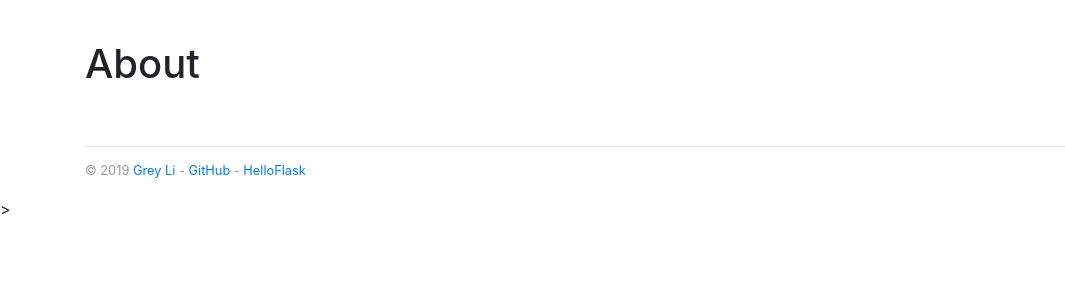
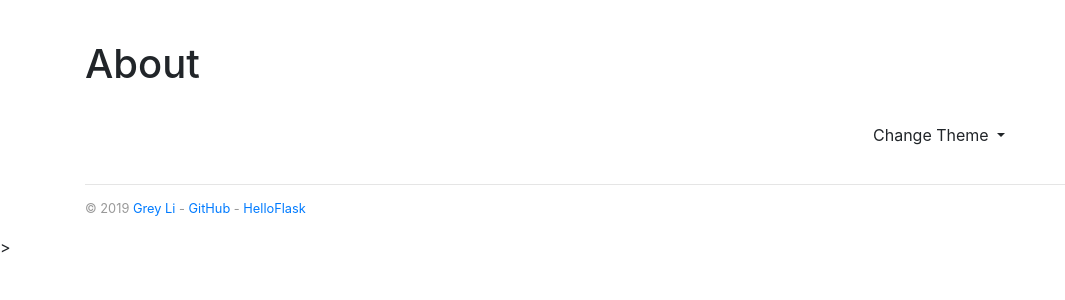
Before and after one commit to lioncgn/my_bluelog, a Python web app: template bluelog/templates/blog/about.html in a window 1280 px wide. Shown: the part 56-356 px from the top of the page, without its empty margins (0-1065 px from the left). Run offline with Jinja, Linux system fonts and the light colour scheme; the template is opened without the code that fills it, so the values that code supplies are empty; some libraries are stand-ins or nearby versions.

Commit message:
add change theme

```diff
--- a/bluelog/settings.py
+++ b/bluelog/settings.py
@@ -46,6 +46,8 @@ class BaseConfig(object):
     BLUELOG_POST_PER_PAGE = 10
     BLUELOG_MANAGE_POST_PER_PAGE = 15
     BLUELOG_COMMENT_PER_PAGE = 15
+    #theme
+    BLUELOG_THEMES = {'perfect_blue': 'Perfect Blue', 'black_swan': 'Black Swan'}
 
 class DevelopmentConfig(BaseConfig):
     SQLALCHEMY_DATABASE_URI = prefix + os.path.join(basedir, 'data-dev.db')
--- a/bluelog/templates/base.html
+++ b/bluelog/templates/base.html
@@ -7,7 +7,7 @@
 		<meta name="viewport" content="width=device-width, initial-scale=1, shrink-to-fit=no">
 		<title>{% block title %}{% endblock title %} - {{ admin.blog_title|default('Blog Title') }}</title>
 		<link rel="icon" href="{{ url_for('static', filename='favicon.ico') }}">
-		<link rel="stylesheet" href="{{ url_for('static', filename='css/bootstrap.min.css') }}" type="text/css">
+		<link rel="stylesheet" href="{{ url_for('static', filename='css/%s.min.css' % request.cookies.get('theme', 'bootstrap')) }}" type="text/css">
 		<link rel="stylesheet" href="{{ url_for('static', filename='css/style.css') }}" type="text/css">
 	{% endblock head %}
 </head>
--- a/bluelog/templates/blog/_sidebar.html
+++ b/bluelog/templates/blog/_sidebar.html
@@ -26,3 +26,17 @@
 		</ul>
 	</div>
 {% endif %}
+
+<div class="dropdown">
+	<button class="btn btn-default dropdown-toggle" type="button" id="dropdownMenuButton" data-toggle="dropdown"
+			aria-haspopup="true" aria-expanded='false'>
+		Change Theme
+	</button>
+	<div class="dropdown-menu" aria-labelledby='dropdownMenuButton'>
+		{% for theme_name, display_name in config.BLUELOG_THEMES.items() %}
+		<a class="dropdown-item" href="{{ url_for('blog.change_theme', theme_name=theme_name, next=request.url) }}">
+			{{ display_name }}
+		</a>
+		{% endfor %}
+	</div>
+</div>
--- a/bluelog/utils.py
+++ b/bluelog/utils.py
@@ -1,6 +1,7 @@
 #!/usr/bin/env python
 # -*- coding=utf-8 -*-
 
+#辅助函数
 try:
     from urlparse import urlparse
 except ImportError:
```
Also changed, not shown: bluelog/blueprints/blog.py (+11 -1 lines).
